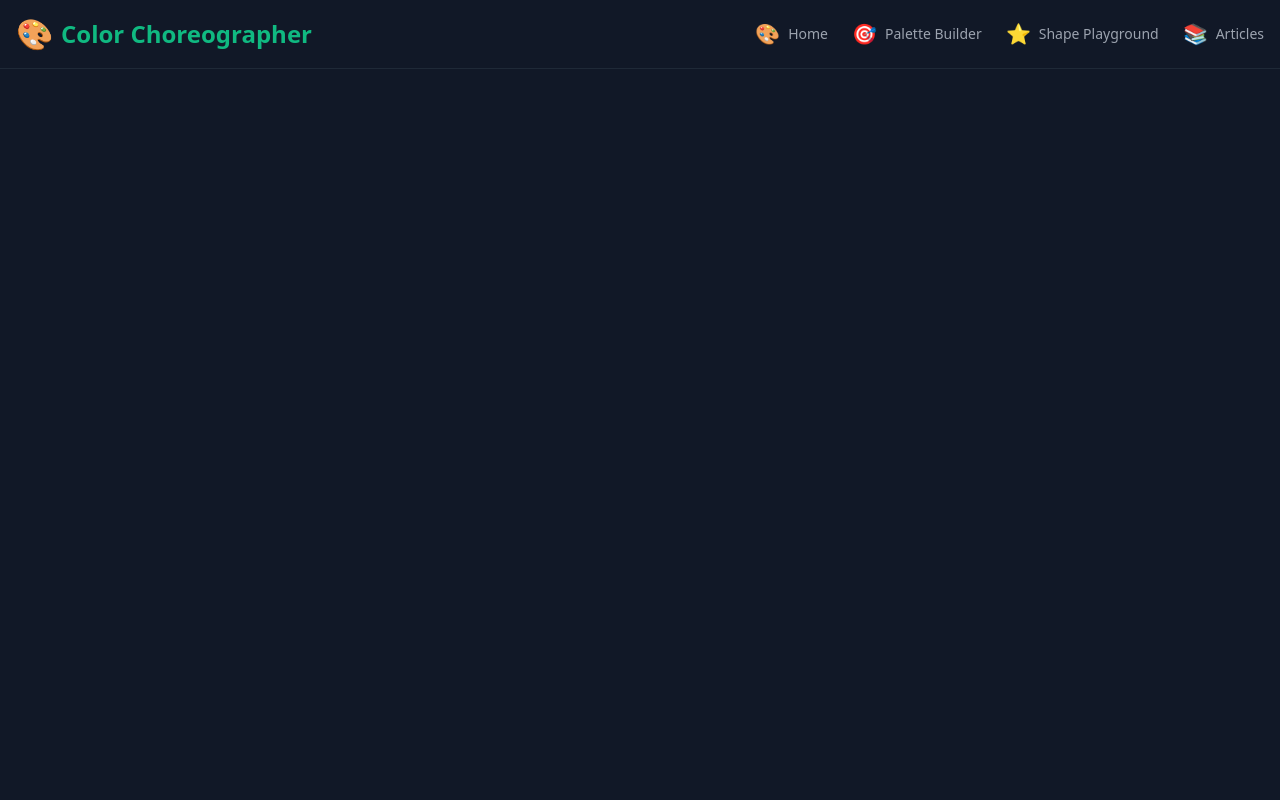
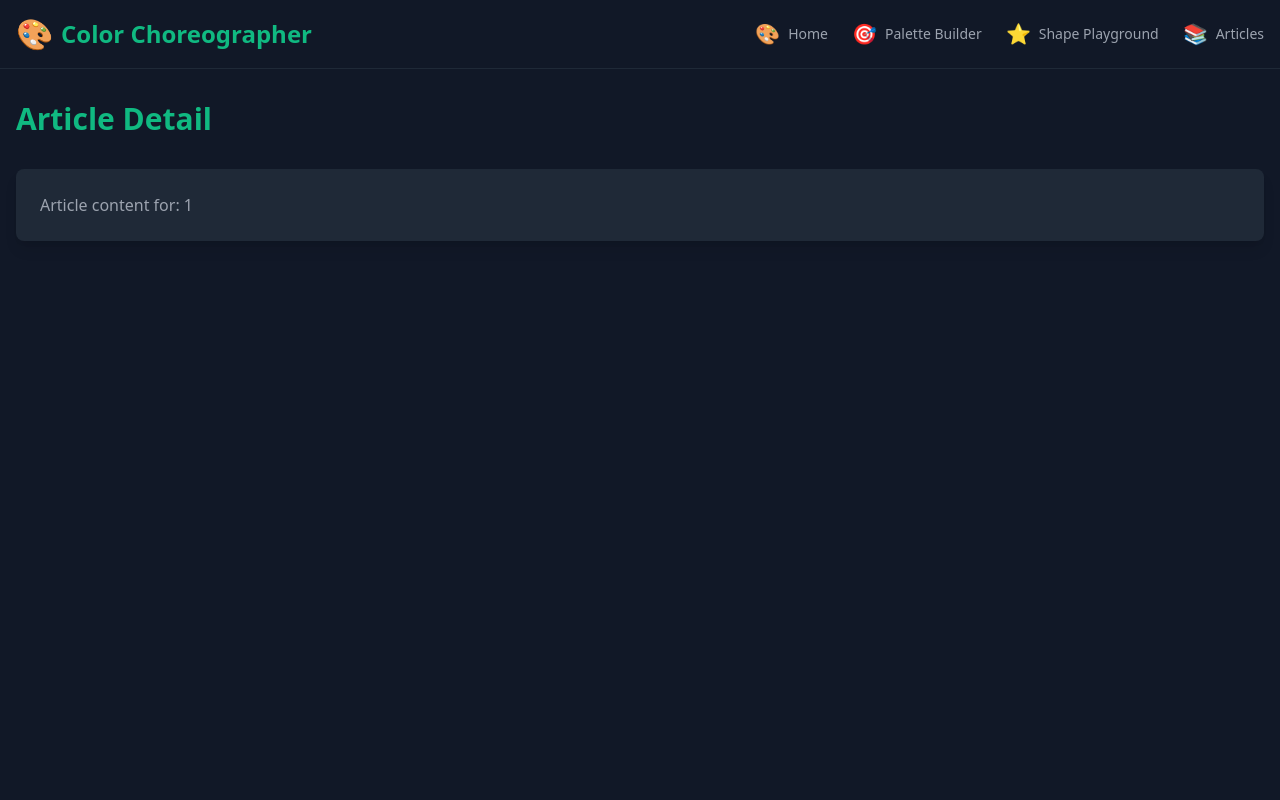
Before and after one commit to developers-fun/COLORCHOREO, a React (Vite) app: page /articles/1 in a window 1280 px wide. Shown: the top 800 px of the page. Built offline with nearby package versions, Linux system fonts and the light colour scheme.

Commit message:
Update routing structure

```diff
--- a/src/App.jsx
+++ b/src/App.jsx
@@ -6,6 +6,7 @@ import Home from './pages/Home';
 import PaletteBuilder from './pages/PaletteBuilder';
 import ShapePlayground from './pages/ShapePlayground';
 import Articles from './pages/Articles';
+import ArticleDetail from './pages/ArticleDetail';
 
 function App() {
   return (
@@ -24,9 +25,14 @@ function App() {
       <Layout>
         <Routes>
           <Route path="/" element={<Home />} />
-          <Route path="/palette" element={<PaletteBuilder />} />
-          <Route path="/shapes" element={<ShapePlayground />} />
-          <Route path="/articles" element={<Articles />} />
+          <Route path="/tools">
+            <Route path="palette" element={<PaletteBuilder />} />
+            <Route path="shapes" element={<ShapePlayground />} />
+          </Route>
+          <Route path="/articles">
+            <Route index element={<Articles />} />
+            <Route path=":slug" element={<ArticleDetail />} />
+          </Route>
         </Routes>
       </Layout>
     </>
--- a/src/components/Layout.jsx
+++ b/src/components/Layout.jsx
@@ -12,12 +12,12 @@ function Layout({ children }) {
     },
     {
       name: 'Palette Builder',
-      path: '/palette',
+      path: '/tools/palette',
       icon: '🎯'
     },
     {
       name: 'Shape Playground',
-      path: '/shapes',
+      path: '/tools/shapes',
       icon: '⭐'
     },
     {
@@ -78,7 +78,7 @@ function Layout({ children }) {
                   </Link>
                 </li>
                 <li>
-                  <Link to="/shapes" className="text-gray-400 hover:text-gray-200">
+                  <Link to="/tools/shapes" className="text-gray-400 hover:text-gray-200">
                     Shape Library
                   </Link>
                 </li>
--- /dev/null
+++ b/src/pages/ArticleDetail.jsx
@@ -0,0 +1,17 @@
+import React from 'react';
+import { useParams } from 'react-router-dom';
+
+function ArticleDetail() {
+  const { slug } = useParams();
+
+  return (
+    <div className="container mx-auto px-4 py-8">
+      <h1 className="text-3xl font-bold text-primary mb-8">Article Detail</h1>
+      <div className="bg-gray-800 rounded-lg p-6 shadow-lg">
+        <p className="text-gray-400">Article content for: {slug}</p>
+      </div>
+    </div>
+  );
+}
+
+export default ArticleDetail;
--- a/src/pages/Home.jsx
+++ b/src/pages/Home.jsx
@@ -26,13 +26,13 @@ function Home() {
         </p>
         <div className="mt-8 flex gap-4 justify-center">
           <Link
-            to="/palette"
+            to="/tools/palette"
             className="px-6 py-3 bg-primary text-white rounded-lg hover:bg-primary-dark transition-colors"
           >
             Create Palette
           </Link>
           <Link
-            to="/shapes"
+            to="/tools/shapes"
             className="px-6 py-3 bg-accent text-white rounded-lg hover:bg-accent-dark transition-colors"
           >
             Explore Shapes
```
